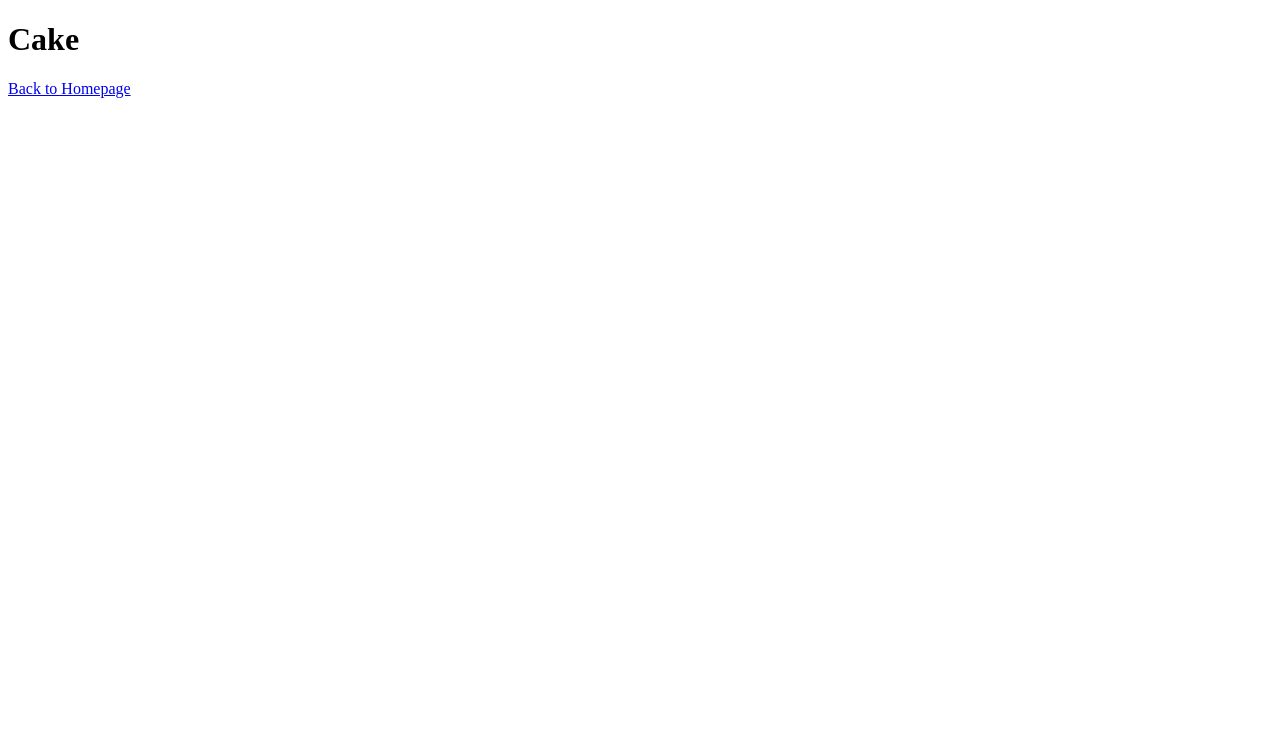
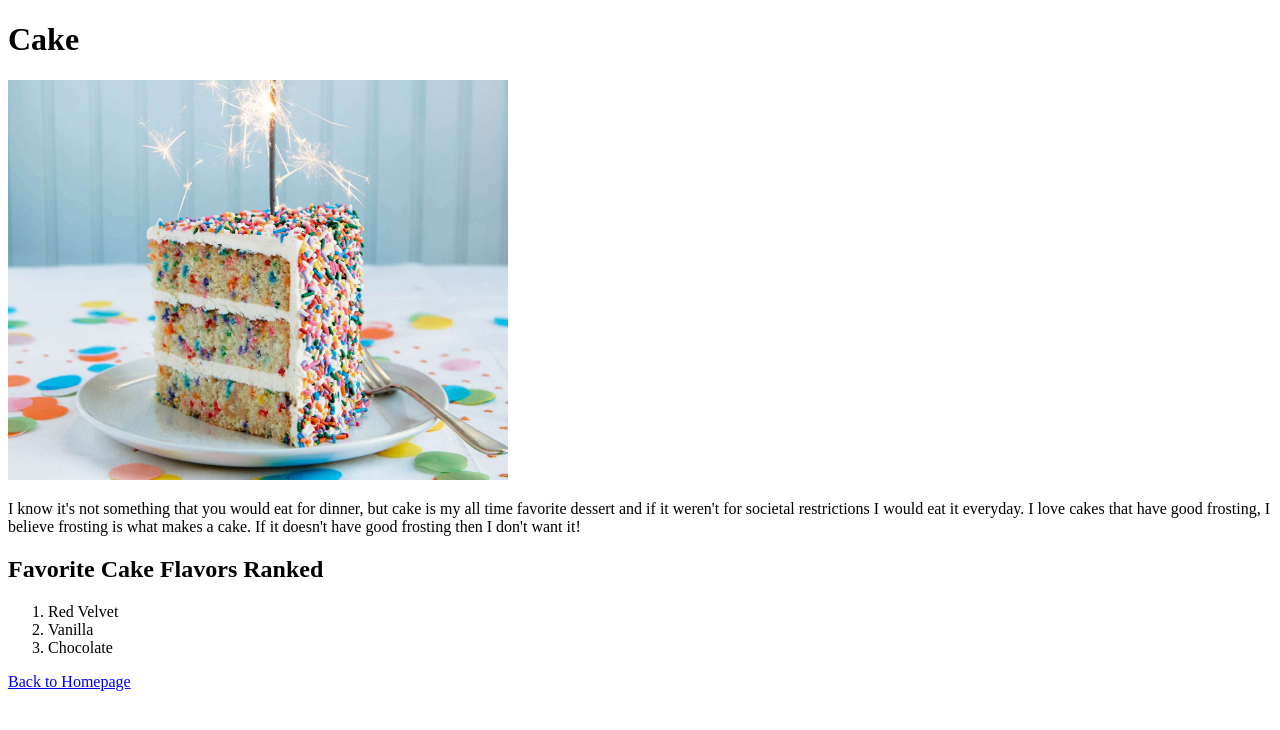
Before and after one commit to shmablo/recipe-site, a plain HTML site: page recipes/cake.html in a window 1280 px wide. Drawn offline with Linux system fonts and the light colour scheme.

Commit message:
Added content to index.html and the cake page

```diff
--- a/recipes/cake.html
+++ b/recipes/cake.html
@@ -9,6 +9,19 @@
 
 <body>
     <h1>Cake</h1>
+    <img src="/assets/cake.jpg" width="500" height="400">
+    <p>I know it's not something that you would eat for dinner, but cake is my all time favorite dessert and if it
+        weren't for societal restrictions I would eat it everyday. I love cakes that have good frosting, I believe
+        frosting is what makes a cake. If it doesn't have good frosting then I don't want it!</p>
+
+    <h2>Favorite Cake Flavors Ranked</h2>
+
+    <ol>
+        <li>Red Velvet</li>
+        <li>Vanilla</li>
+        <li>Chocolate</li>
+    </ol>
+
     <a href="/index.html">Back to Homepage</a>
 </body>
 
```
Also changed, not shown: index.html (+3 -1 lines), assets/cake.jpg (added).
